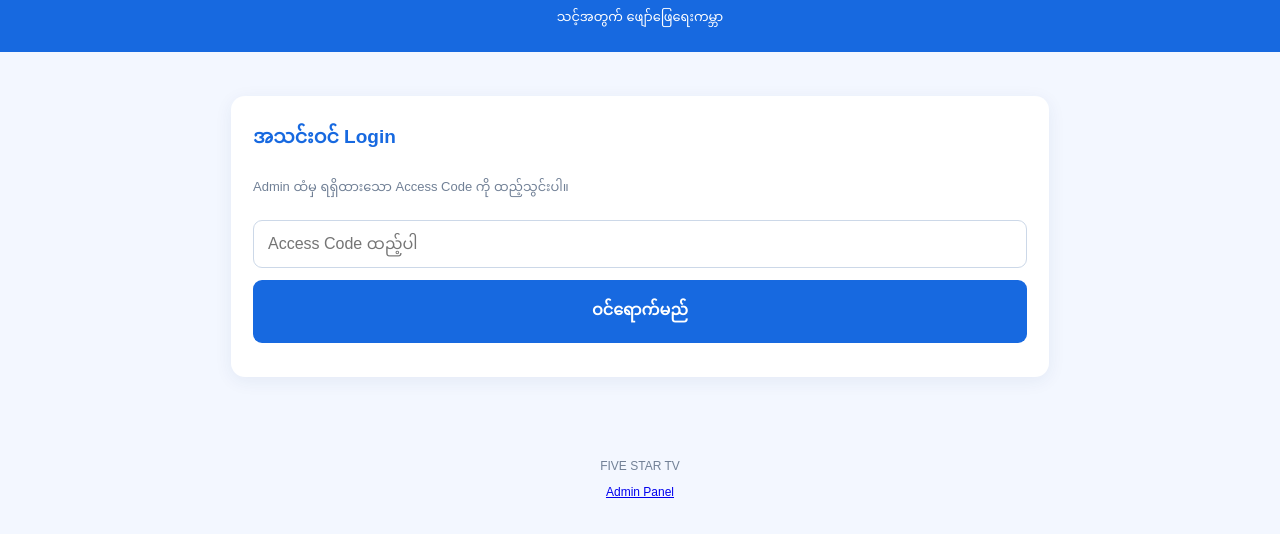
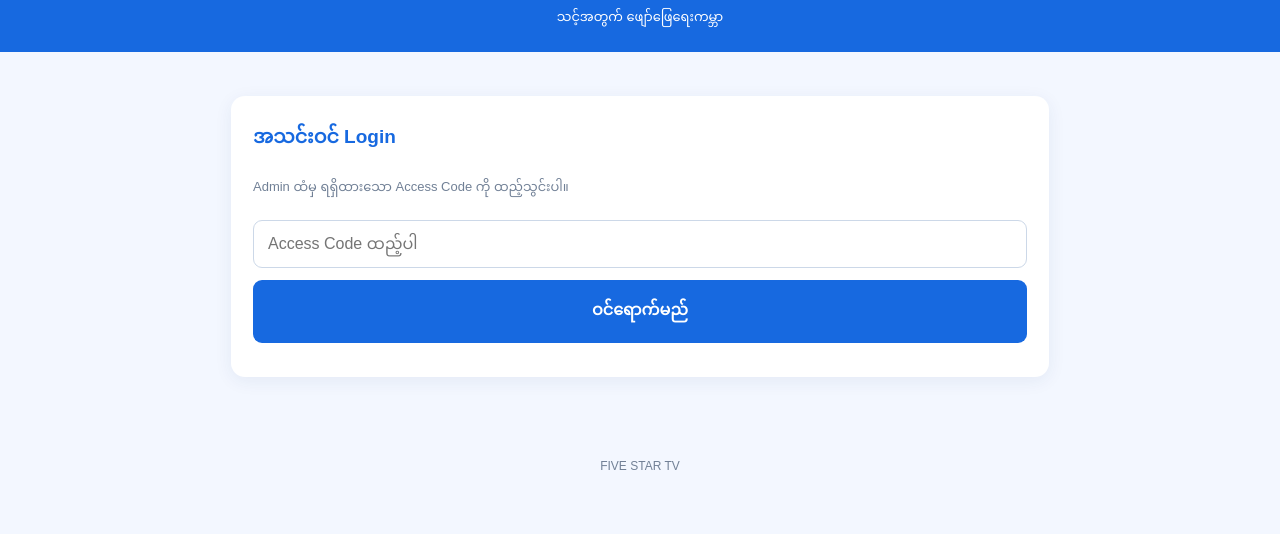
Before and after one commit to tigerlivetv/five-star-tv, a plain HTML site: page index.html in a window 1280 px wide. Shown: the part 52-586 px from the top of the page. Drawn offline with Linux system fonts and the light colour scheme.

Commit message:
Remove admin panel link from customer pages

```diff
--- a/index.html
+++ b/index.html
@@ -47,7 +47,7 @@ footer{text-align:center;color:#718096;font-size:12px;padding:20px}
 </section>
 </main>
 
-<footer>FIVE STAR TV<p><a href="admin.html">Admin Panel</a></p></footer>
+<footer>FIVE STAR TV<p></p></footer>
 
 <script>
 const SUPABASE_URL = "https://ojmwlnwcbesezvxuryjc.supabase.co";
```
Also changed, not shown: public/index.html (+1 -1 lines).
